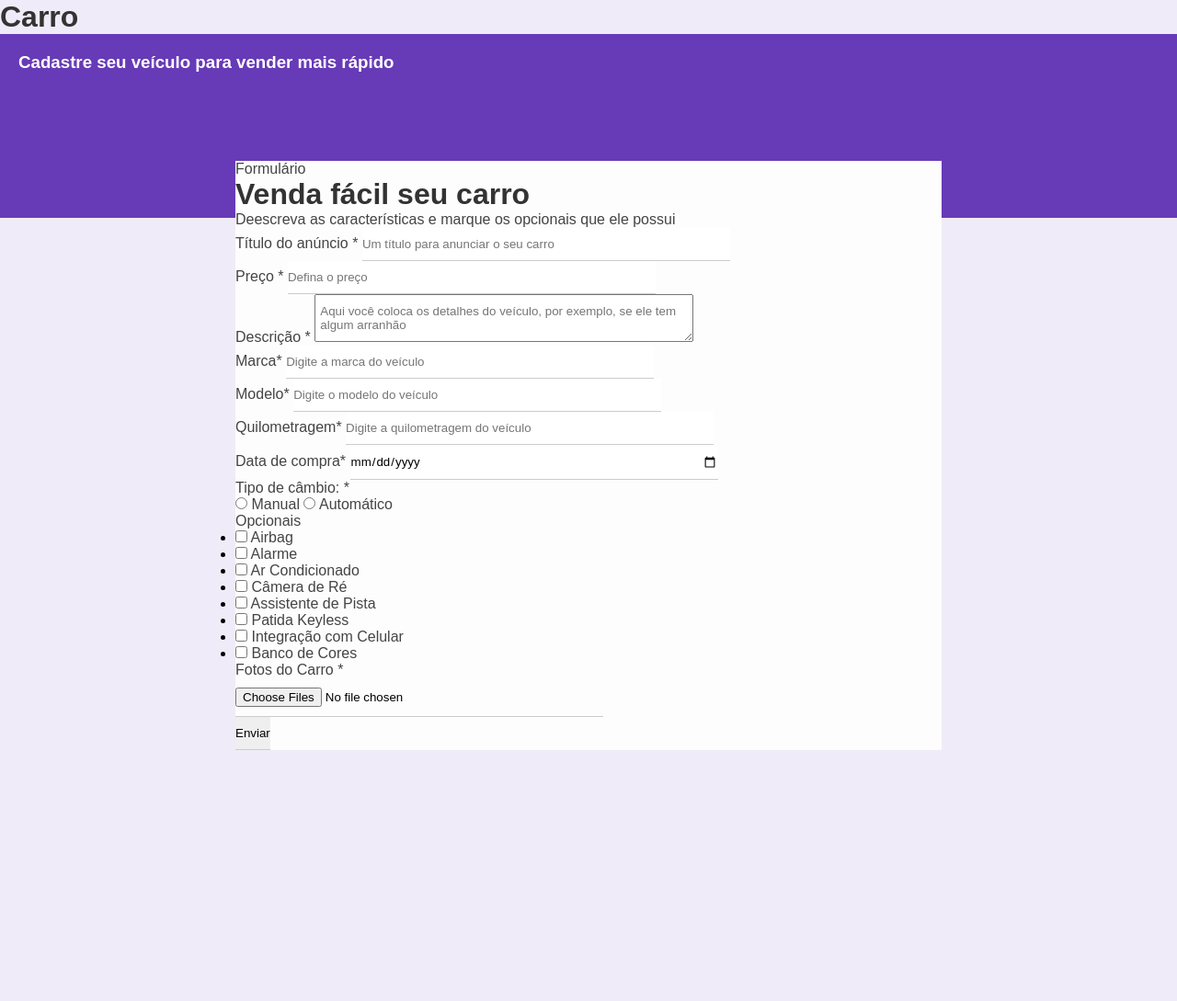
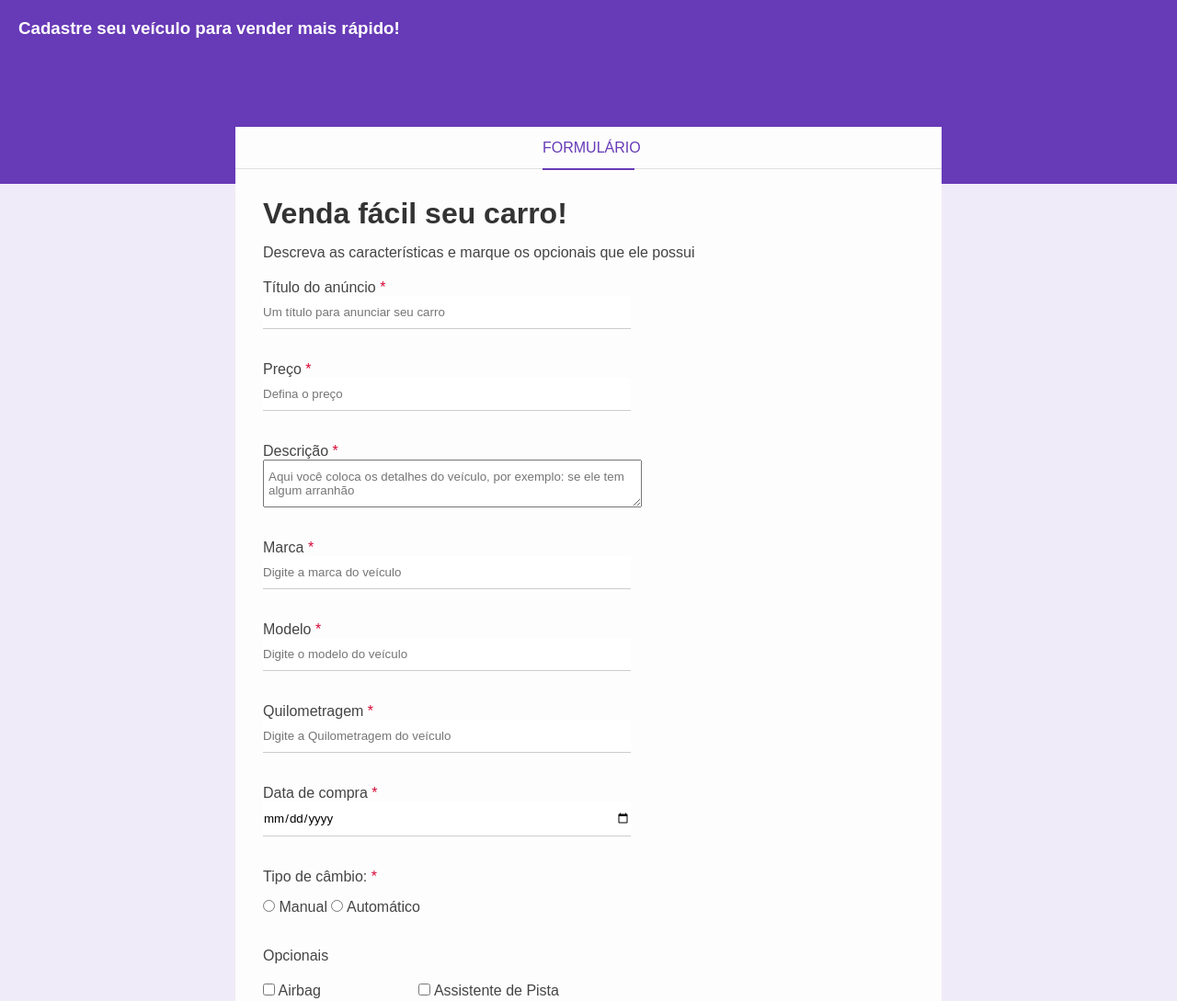
Before and after one commit to thiagobraga77/Form-Project, a plain HTML site: page index.html in a window 1280 px wide. Shown: the top 1089 px of the page at 92% size. Before the commit the page ends 878 px from the top, so only its background shows below. Drawn offline with Linux system fonts and the light colour scheme.

Commit message:
feat: adiciona estilos do formulário

```diff
--- a/css/styles.css
+++ b/css/styles.css
@@ -1,5 +1,4 @@
 /* reset */
-
 * {
   margin: 0;
   padding: 0;
@@ -53,7 +52,7 @@ textarea {
   margin-top: 0;
 }
 
-/* form-container */
+/* form container */
 .form-container {
   background-color: #fdfdfd;
   width: 60%;
@@ -61,3 +60,76 @@ textarea {
   position: relative;
   top: -62px;
 }
+
+/* form header */
+.form-header {
+  border-bottom: 1px solid #dfdfdf;
+  height: 45px;
+}
+
+.form-header p {
+  color: #673ab7;
+  border-bottom: 2px solid #673ab7;
+  width: 100px;
+  text-align: center;
+  margin: 0 auto;
+  text-transform: uppercase;
+  height: 45px;
+  line-height: 45px;
+}
+
+/* form body */
+.form-body {
+  padding: 30px;
+}
+
+.form-title {
+  margin-bottom: 15px;
+}
+
+.form-body p {
+  margin-bottom: 20px;
+}
+
+.required-field {
+  color: #d80835;
+}
+
+.box-input {
+  margin-bottom: 35px;
+}
+
+.block {
+  display: block;
+}
+
+.optional-box {
+  display: inline-block;
+  margin: 0 30px 30px 0;
+}
+
+.optional-list li {
+  list-style: none;
+  margin-bottom: 5px;
+}
+
+.box-input p {
+  margin-bottom: 15px;
+}
+
+.btn-submit {
+  background-color: #673ab7;
+  color: #fff;
+  border: 2px solid transparent;
+  width: 150px;
+  height: 50px;
+  cursor: pointer;
+  text-transform: uppercase;
+  transition: 0.5s;
+}
+
+.btn-submit:hover {
+  background-color: #fff;
+  border-color: #673ab7;
+  color: #673ab7;
+}
--- a/index.html
+++ b/index.html
@@ -9,109 +9,91 @@
 </head>
 
 <body>
-    <h1>Carro</h1>
     <div class="container">
         <div class="header">
-            <h3>Cadastre seu veículo para vender mais rápido</h3>
+            <h3>Cadastre seu veículo para vender mais rápido!</h3>
         </div>
         <div class="form-container">
             <div class="form-header">
                 <p>Formulário</p>
             </div>
+            <div class="form-body">
+                <h1 class="form-title">Venda fácil seu carro!</h1>
+                <p>Descreva as características e marque os opcionais que ele possui</p>
                 <form>
-                <div class="form-body">
-                    <h1 class="form-title">Venda fácil seu carro</h1>
-                    <p>Deescreva as características e marque os opcionais que ele possui</p>
-                </div>
                     <div class="box-input">
                         <label for="title">Título do anúncio <span class="required-field">*</span></label>
                         <input type="text" name="title" id="title" class="block"
-                        placeholder="Um título para anunciar o seu carro" minlength="1" maxlength="30" required>
+                            placeholder="Um título para anunciar seu carro" minlength="1" maxlength="30" required>
                     </div>
                     <div class="box-input">
-                    <label for="title">Preço <span class="required-field">*</span></label>
-                    <input type="text" name="price" id="price" class="block" placeholder="Defina o preço" required>
+                        <label for="price">Preço <span class="required-field">*</span></label>
+                        <input type="number" name="price" id="price" class="block" placeholder="Defina o preço"
+                            required>
                     </div>
                     <div class="box-input">
                         <label for="description">Descrição <span class="required-field">*</span></label>
                         <textarea name="description" id="description" class="block"
-                        placeholder="Aqui você coloca os detalhes do veículo, por exemplo, se ele tem algum arranhão"></textarea>
+                            placeholder="Aqui você coloca os detalhes do veículo, por exemplo: se ele tem algum arranhão"></textarea>
                     </div>
                     <div class="box-input">
-                    <label for="brand">Marca<span class="required-field">*</span></label>
+                        <label for="brand">Marca <span class="required-field">*</span></label>
                         <input type="text" name="brand" id="brand" class="block" placeholder="Digite a marca do veículo"
                             required>
                     </div>
                     <div class="box-input">
-                    <label for="model">Modelo<span class="required-field">*</span></label>
-                    <input type="text" name="model" id="model" class="block" placeholder="Digite o modelo do veículo"
-                        required>
+                        <label for="model">Modelo <span class="required-field">*</span></label>
+                        <input type="text" name="model" id="model" class="block"
+                            placeholder="Digite o modelo do veículo" required>
                     </div>
                     <div class="box-input">
-                    <label for="mileage">Quilometragem<span class="required-field">*</span></label>
-                    <input type="text" name="mileage" id="mileage" class="block"
-                        placeholder="Digite a quilometragem do veículo" required>
+                        <label for="mileage">Quilometragem <span class="required-field">*</span></label>
+                        <input type="number" name="mileage" id="mileage" class="block"
+                            placeholder="Digite a Quilometragem do veículo" required>
                     </div>
                     <div class="box-input">
-                    <label for="purchase_date">Data de compra<span class="required-field">*</span></label>
+                        <label for="purchase_date">Data de compra <span class="required-field">*</span></label>
                         <input type="date" name="purchase_date" id="purchase_date" class="block" required>
                     </div>
                     <div class="box-input">
-                    <p>Tipo de câmbio: <span class="required-filed">*</span></p>
-                    <input type="radio" id="manual" name="gear">
-                    <label for="manual">Manual</label>
-                    <input type="radio" id="auto" name="gear">
-                    <label for="auto">Automático</label>
+                        <p>Tipo de câmbio: <span class="required-field">*</span></p>
+                        <input type="radio" id="manual" name="gear"> <label for="manual">Manual</label>
+                        <input type="radio" id="auto" name="gear"> <label for="auto">Automático</label>
                     </div>
                     <div class="optional-box">
                         <p>Opcionais</p>
                         <ul class="optional-list">
-                        <li>
-                            <input type="checkbox" id="airbag" name="optional[]" value="airbag">
-                            <label for="airbag">Airbag</label>
-                        </li>
-                        <li>
-                            <input type="checkbox" id="alarm" name="optional[]" value="alarm">
-                            <label for="alarm">Alarme</label>
-                        </li>
-                        <li>
-                            <input type="checkbox" id="ac" name="optional[]" value="ac">
-                            <label for="ac">Ar Condicionado</label>
-                        </li>
-                        <li>
-                            <input type="checkbox" id="reverse_camera" name="optional[]" value="reverse_camera">
-                            <label for="reverse_camera">Câmera de Ré</label>
-                        </li>
+                            <li><input type="checkbox" id="airbag" name="optional[]" value="airbag"> <label
+                                    for="airbag">Airbag</label></li>
+                            <li><input type="checkbox" id="alarm" name="optional[]" value="alarm"> <label
+                                    for="alarm">Alarme</label></li>
+                            <li><input type="checkbox" id="ac" name="optional[]" value="ac"> <label for="ac">Ar
+                                    Condicionado</label></li>
+                            <li><input type="checkbox" id="reverse_camera" name="optional[]" value="reverse_camera">
+                                <label for="reverse_camera">Câmera de Ré</label></li>
                         </ul>
                     </div>
                     <div class="optional-box">
                         <ul class="optional-list">
-                        <li>
-                            <input type="checkbox" id="lane_assist" name="optional[]" value="lane_assist">
-                            <label for="lane_assist">Assistente de Pista</label>
-                        </li>
-                        <li>
-                            <input type="checkbox" id="keyless" name="optional[]" value="keyless">
-                            <label for="keyless">Patida Keyless</label>
-                        </li>
-                        <li>
-                            <input type="checkbox" id="smartphone" name="optional[]" value="smartphone">
-                            <label for="smartphone">Integração com Celular</label>
-                        </li>
-                        <li>
-                            <input type="checkbox" id="leather_set" name="optional[]" value="leather_set">
-                            <label for="leather_set">Banco de Cores</label>
-                        </li>
+                            <li><input type="checkbox" id="lane_assist" name="optional[]" value="lane_assist"> <label
+                                    for="lane_assist">Assistente de Pista</label></li>
+                            <li><input type="checkbox" id="keyless" name="optional[]" value="keyless"> <label
+                                    for="keyless">Partida Keyless</label></li>
+                            <li><input type="checkbox" id="smartphone" name="optional[]" value="smartphone"> <label
+                                    for="smartphone">Integração com Celular</label></li>
+                            <li><input type="checkbox" id="leather_seat" name="optional[]" value="leather_seat"> <label
+                                    for="leather_seat">Banco de Couro</label></li>
                         </ul>
                     </div>
                     <div class="box-input">
-                    <p>Fotos do Carro <span class="required-fiels">*</span></p>
+                        <p>Fotos do carro: <span class="required-field">*</span></p>
                         <input type="file" multiple accept="image/png, image/jpg" id="images" name="images" required>
                     </div>
                     <input type="submit" value="Enviar" class="btn-submit">
                 </form>
             </div>
         </div>
+    </div>
 </body>
 
 </html>
```
Lines whose indentation alone changed are shown as unchanged.
